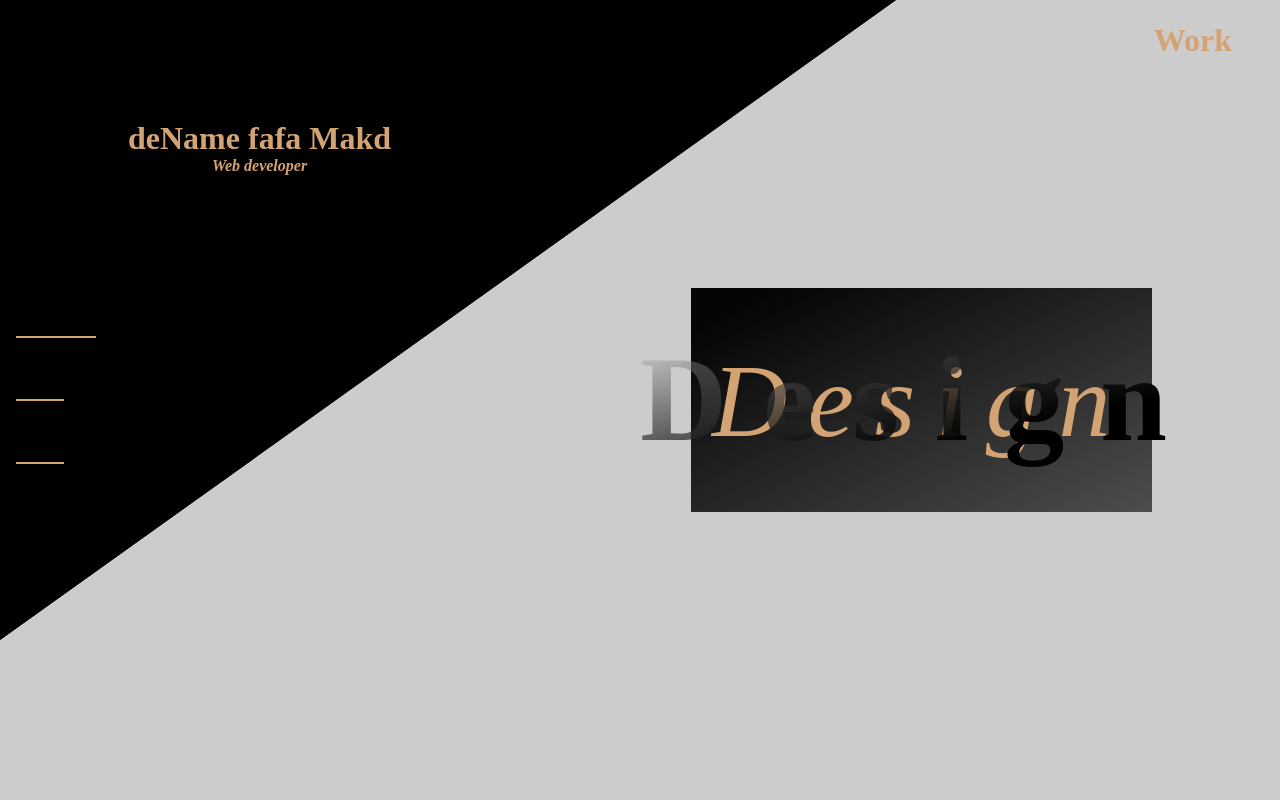
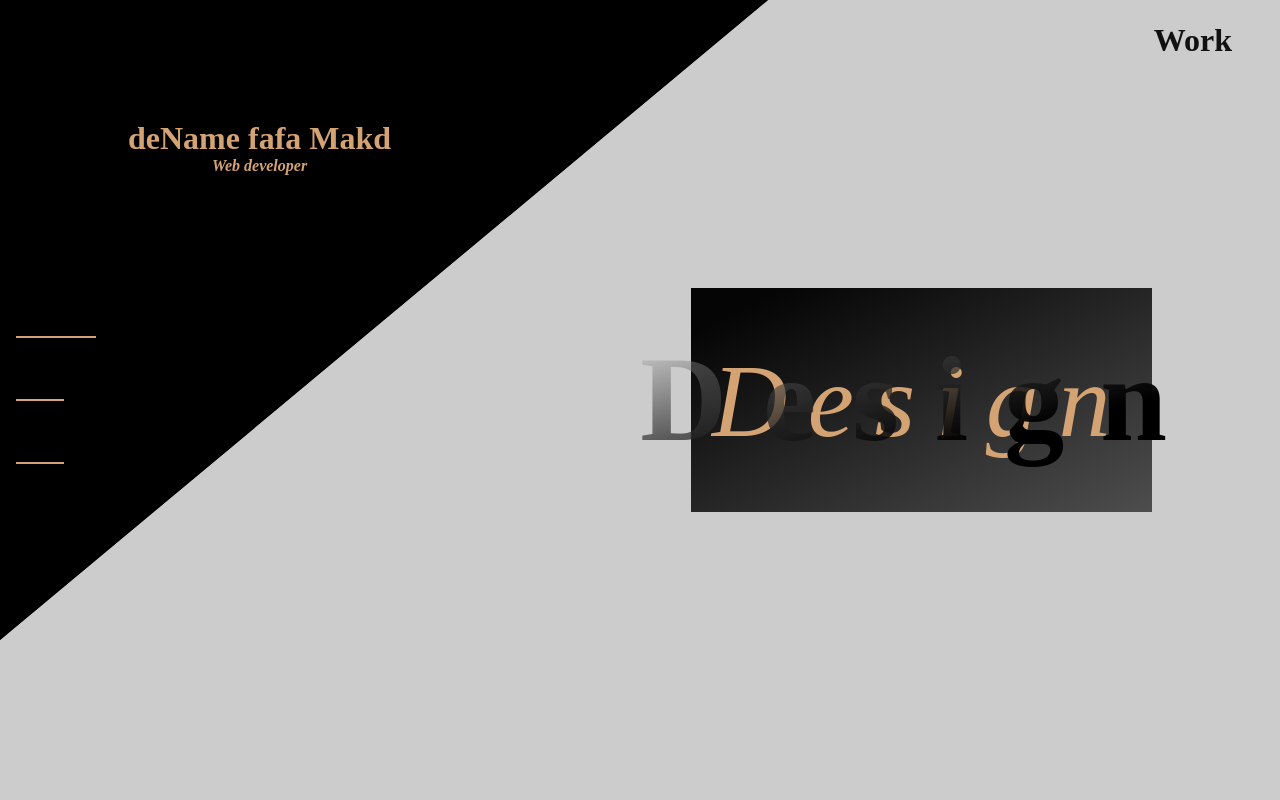
Before and after one commit to beddinao/portfolio, a React (Create React App) app: page /about in a window 1280 px wide. Shown: the top 800 px of the page. Built offline with nearby package versions, Linux system fonts and the light colour scheme.

Commit message:
7 files modified

```diff
--- a/src/components/load/load.css
+++ b/src/components/load/load.css
@@ -20,6 +20,5 @@
   position : absolute ;
   height : 3em ;
   width : 3em ;
-  box-shadow: 0 0 0 1px rgb(10,10,10);
-  animation : spen .3s ease infinite
+  animation : spen 1s ease infinite
 }
--- a/src/components/nav/nav.css
+++ b/src/components/nav/nav.css
@@ -13,7 +13,8 @@
   font-size: 2em ;
 }
 #_nav a{
-  color : var(--main-color)
+  color : var(--main-color) ;
+  transition-duration: .3s ;
 }
 #_nav a, #_nav a:hover{
   text-decoration: none ;
--- a/src/components/slides/slides.js
+++ b/src/components/slides/slides.js
@@ -2,17 +2,22 @@ import React , { memo , useEffect } from 'react' ;
 import './slides.css' ;
 import Nav from '../nav/nav' ;
 
-var hr_s , hr_s_c ;
+var hr_s , hr_s_c , a_s_c ;
 const hr_sty = (t) => {
   $(`._slides hr:not(._slides hr:nth-child(${t + 1}))`).css('width','3em')
   $(hr_s[t]).css('width','5em')
   $(`._slides hr`).css('background',hr_s_c[t])
-  $('#_nav > h1  a').css('color', hr_s_c[t])
+  $('#_nav > h1  a').css('color', a_s_c[t])
 }
 
 function Slides(props){
   hr_s_c = [
     'var(--main-color)' ,
+    props.c ,
+    props.c
+  ]
+  a_s_c = [
+    props.c_1 ,
     props.c ,
     props.c
   ]
--- a/src/pages/about/About.css
+++ b/src/pages/about/About.css
@@ -10,7 +10,7 @@
 /* */
 .svg_{
   height : 80vh ;
-  width : 70vw ;
+  width : 60vw ;
   position: absolute ;
 }
 .con_f{
--- a/src/pages/about/About.js
+++ b/src/pages/about/About.js
@@ -49,7 +49,7 @@ function About(){
   },[]) ;
   return(
         <main className='_about' >
-        <Slides h='3' c='var(--bg)'>
+        <Slides h='3' c='var(--bg)' c_1='var(--bg)' >
           <Link to='/work'>Work</Link>
         </Slides>
         <div id='center' >
--- a/src/pages/about/components/skills/skills.js
+++ b/src/pages/about/components/skills/skills.js
@@ -13,6 +13,7 @@ function Skill(props){
     $(`.p_${props.p}`).html(p)
   }
   useEffect(()=>{
+    setTimeout(()=>{
       function per_coun(){
         if( per < ori_per ){
           per++
@@ -23,6 +24,7 @@ function Skill(props){
         sty( per + '%' )
       }
       const interv = setInterval(per_coun,150)
+    },3000)
   },[])
   _speed = _speed + 0.1 ;
   return(
@@ -43,6 +45,9 @@ function Skill(props){
 }
 
 function Skills(){
+  useEffect(()=>{
+    _speed = 0.1 ;
+  },[])
   return(
     <div className='_skills'>
       <div>
--- a/src/pages/work/Work.js
+++ b/src/pages/work/Work.js
@@ -17,7 +17,7 @@ function Work(){
 
       <main>
         <C_anvas />
-        <Slides h='2' c='var(--text)'>
+        <Slides h='2' c='var(--text)' c_1='var(--main-color)' >
           <Link to='/about'>About</Link>
         </Slides>
         <C_ontent />
```
Lines whose indentation alone changed are shown as unchanged.
